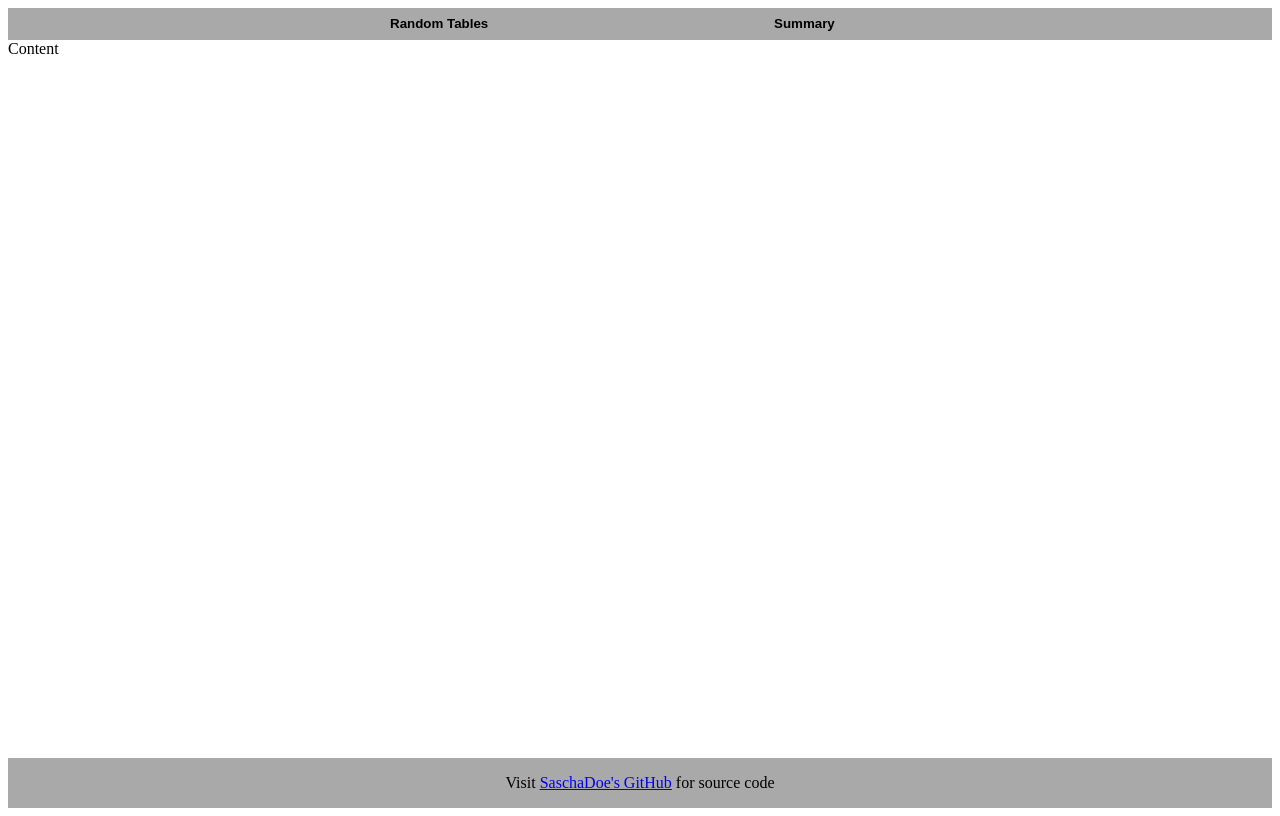
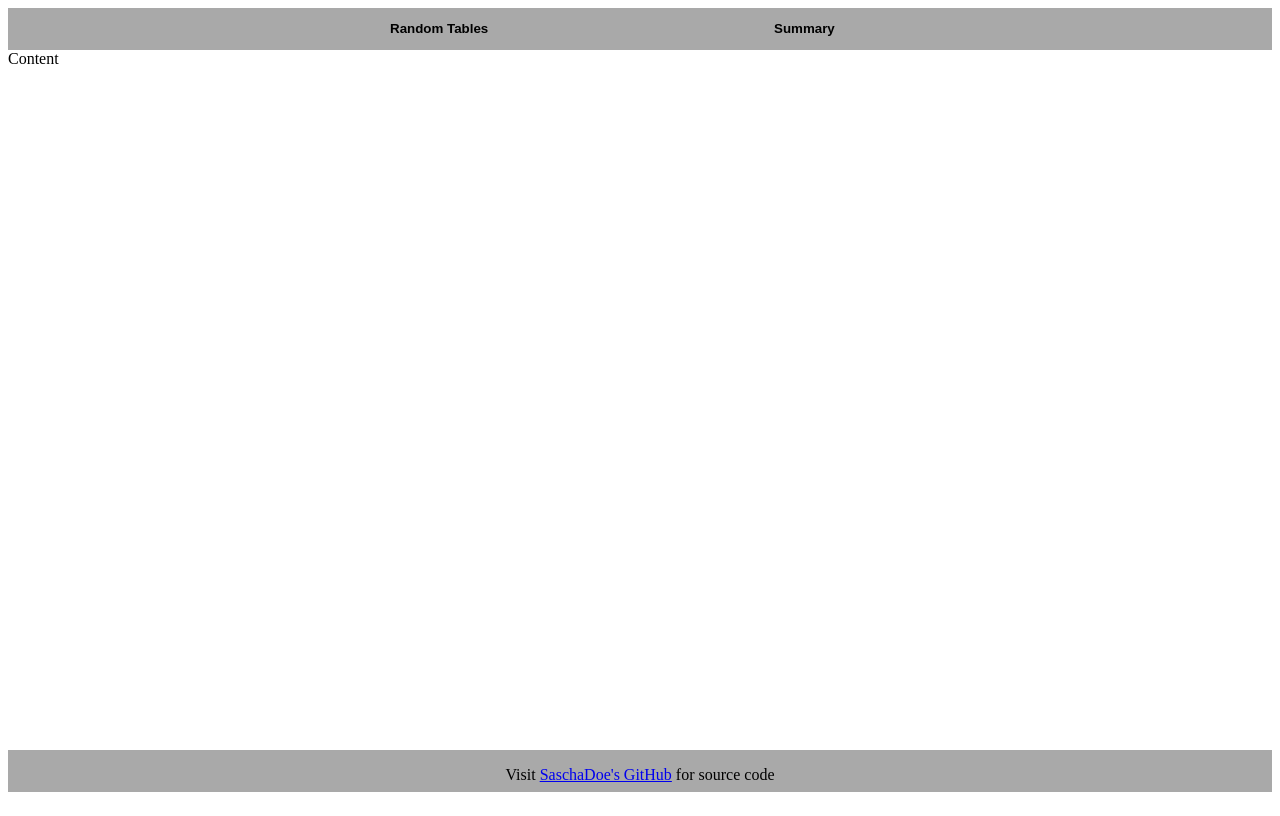
Before and after one commit to SaschaDoe/RandomTableApp, a SvelteKit app: page / in a window 1280 px wide. Built offline with nearby package versions, Linux system fonts and the light colour scheme.

Commit message:
New Header Footer Style

```diff
--- a/src/components/Footer.svelte
+++ b/src/components/Footer.svelte
@@ -10,6 +10,7 @@
     footer{
         background: darkgrey;
         min-height:23px;
+        height: 42px;
         margin-top:auto;
         text-align: center;
     }
--- a/src/components/Header.svelte
+++ b/src/components/Header.svelte
@@ -11,7 +11,7 @@
 
 <style>
     header{
-        min-height:32px;
+        min-height:42px;
         background: darkgrey;
     }
 
@@ -27,11 +27,11 @@
     .random-table-btn{
         position: absolute;
         left: 30%;
-        top: 15px;
+        top: 20px;
     }
     .summary-btn{
         position: absolute;
         left: 60%;
-        top: 15px;
+        top: 20px;
     }
 </style>
--- a/src/routes/+page.svelte
+++ b/src/routes/+page.svelte
@@ -15,7 +15,7 @@
     main{
         display:flex;
         flex-direction:column;
-        height:100vh;
+        height:98vh;
         margin:0;
     }
 
```
